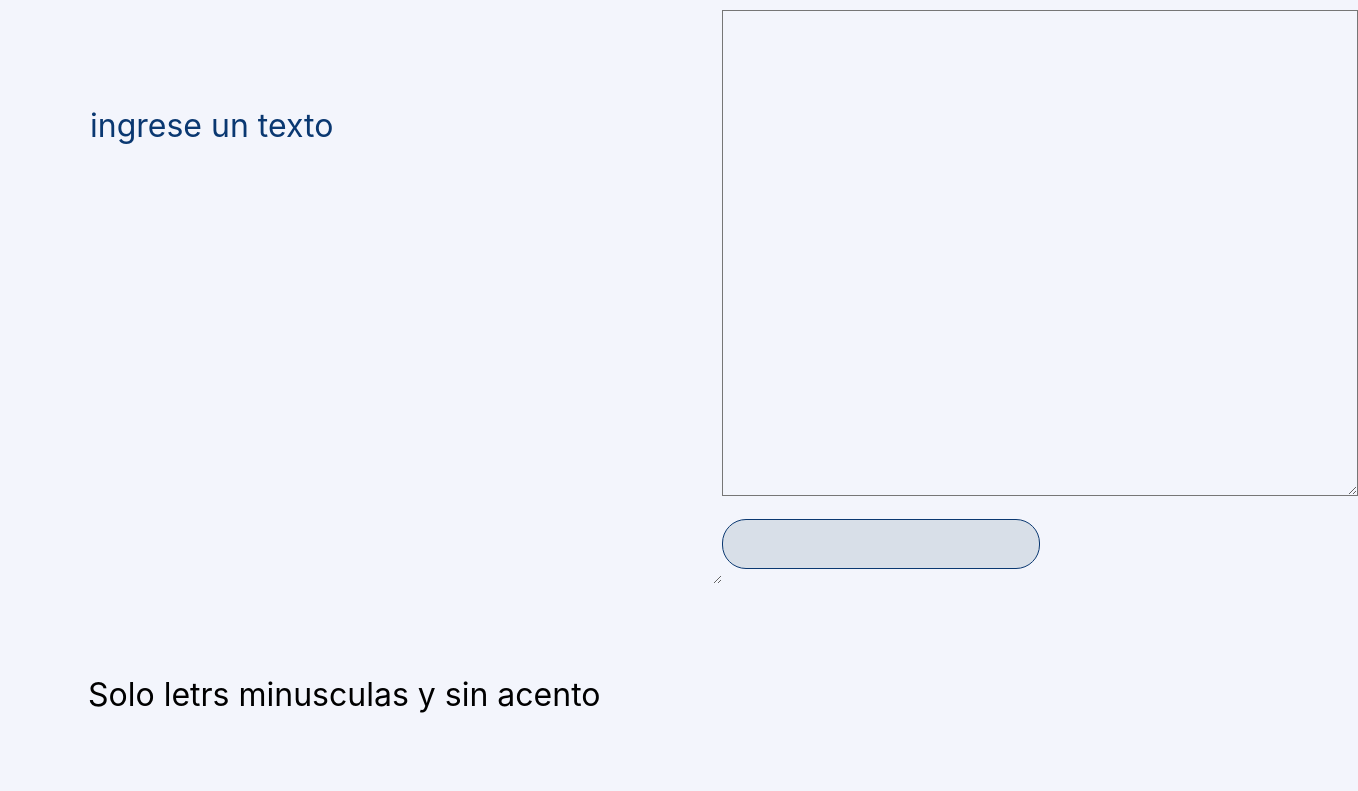
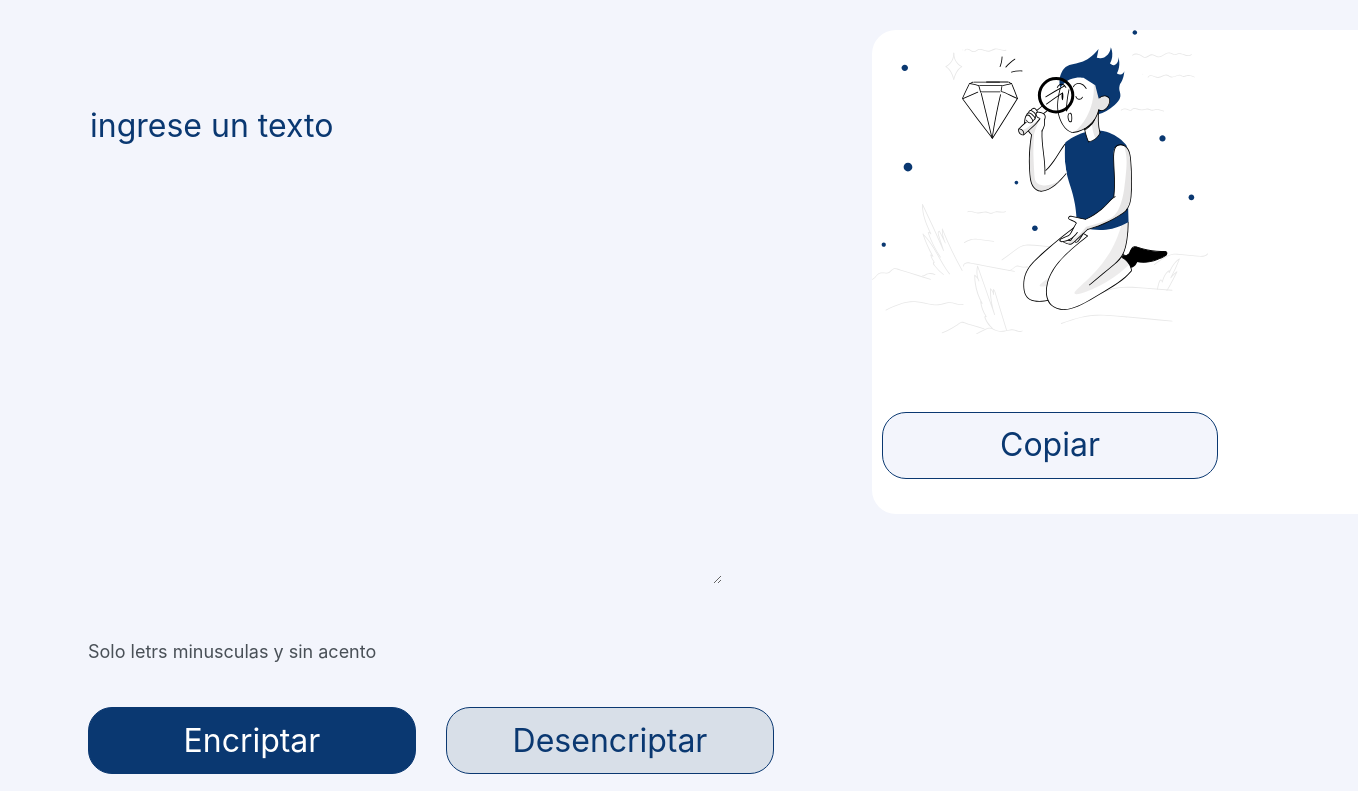
Before and after one commit to Bartt0/Challenge-ONE, a plain HTML site: page index.html in a window 1280 px wide. Shown: the part 72-863 px from the top of the page, 1358 px wide, since content can reach past the window. Drawn offline with Linux system fonts and the light colour scheme.

Commit message:
Creacion de estilo, falta corregir los responsivo

```diff
--- a/Assets/css/style.css
+++ b/Assets/css/style.css
@@ -31,50 +31,66 @@ main{
   margin-top: 90px;
   text-transform: lowercase;
 }
+.mensaje:focus{
+  outline: none;
+}
+.mensaje{
+  background-color: #ffffff;
+  background-image:url("../img/Muñeco.svg");
+  background-repeat: no-repeat;
+  border: none;
+  border-radius: 24px;
+  color: #0A3871;
+  margin-left: 98px;
+  margin-top: 20px;
+  padding-left: 28px;
+  position: fixed;
 
+}
 
-p {
-    font-size: 1.2em; /* Establece el tamaño de fuente en 12px (1.2 * 10px) */
-  }
+.btn{
+  display: flex;
+  margin-top: 18px;
+}
 
-h4 {
-    font-size: 1.5em; /* Establece el tamaño de fuente en 25px (2.5 * 10px) */
-  }
+.btn-encriptar{
+  background-color: #0A3871;
+  border:1px solid #0A3871;
+  border-radius: 24px;
+  color: #ffffff;
+  cursor: pointer;
+  height: 67px;
+  width: 328px;
+}
+.btn-desencriptar{
+background-color: #D8DFE8;
+border:1px solid #0A3871;
+border-radius: 24px;
+color: #0A3871;
+cursor: pointer;
+height: 67px;
+margin-left: 30px;
+width: 328px;
+}
 
-  button {
-    border-radius: 24px; /* redondea los bordes del botón */
-    font-size: 16px; /* establece el tamaño de fuente en 16px */
-    color: #0A3871; /* establece el color de fuente */
-    border: 1px solid #0A3871; /* establece el color del borde */
-    padding: 24px; /* añade relleno a los lados del texto */
-    background: #D8DFE8;
-    cursor: pointer;
-    transition: all .2s; /* agrega una transición suave al cambio de color de fondo */
-
-    width: 50%;
-    }
-
-
+.btn-copiar{
+  border: 1px solid #0A3871;
+  border-radius: 24px;
+  color: #0A3871;
+  cursor: pointer;
+  height: 67px;
+  margin-left: 108px;
+  margin-top: 402px;
+  position: absolute;
+  width: 336px;
+}
 
   button:hover {
     color: #D8DFE8;
     background: #0A3871;  /* cambia el color de fondo a azul cuando el cursor pasa por encima */
   }
 
-
-#contenedor {
-    max-width: 90%; /* Establece el ancho máximo en 60% del tamaño de la pantalla */
-    margin: 0 auto; /* Centra el contenedor en la pantalla */
-    overflow: hidden;
+  .information{
+    color: #495057;
+    font-size: 18px;
   }
-
-.divIzquierda{
-    background-color: #ffffff;
-    float: right;
-    width: 25%;
-}
-.divDerecha{
-    background-color: #ffffff;
-    float: left;
-    width: 75%;
-}
--- a/index.html
+++ b/index.html
@@ -19,15 +19,15 @@
             <div>
                 <h6 class="information"> Solo letrs minusculas y sin acento</h6>
                 <div class="btn">
-                    <button class="btn-encriptar"></button>
-                    <button class="btn-desencriptar"></button>
+                    <button class="btn-encriptar">Encriptar</button>
+                    <button class="btn-desencriptar">Desencriptar</button>
                 </div>
             </div>
         </section>
         <section>
             <textarea class="mensaje" cols="30" rows="10"></textarea>
             <div>
-                <button class="btn-copiar"></button>
+                <button class="btn-copiar">Copiar</button>
             </div>
 
         </section>
```
